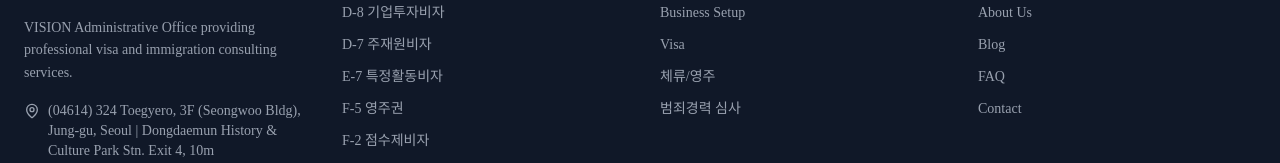
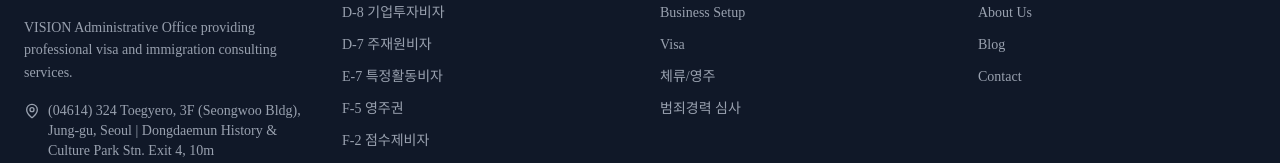
Before and after one commit to alexkorea/visaskorea-website, a Next.js app: page /en in a window 1280 px wide. Shown: the part 3695-3858 px from the top of the page. Built offline with nearby package versions, Linux system fonts and the light colour scheme.

Commit message:
Remove Q&A/FAQ link from footer

```diff
--- a/components/layout/footer.tsx
+++ b/components/layout/footer.tsx
@@ -35,7 +35,6 @@ export function Footer({ locale, dict }: FooterProps) {
   const companyLinks = [
     { href: "/about", label: dict.common?.about || "회사소개" },
     { href: "/blog", label: dict.common?.blog || "블로그" },
-    { href: "/qa", label: dict.common?.qna || "Q&A" },
     { href: "/contact", label: dict.common?.contact || "상담문의" },
   ];
 
```
